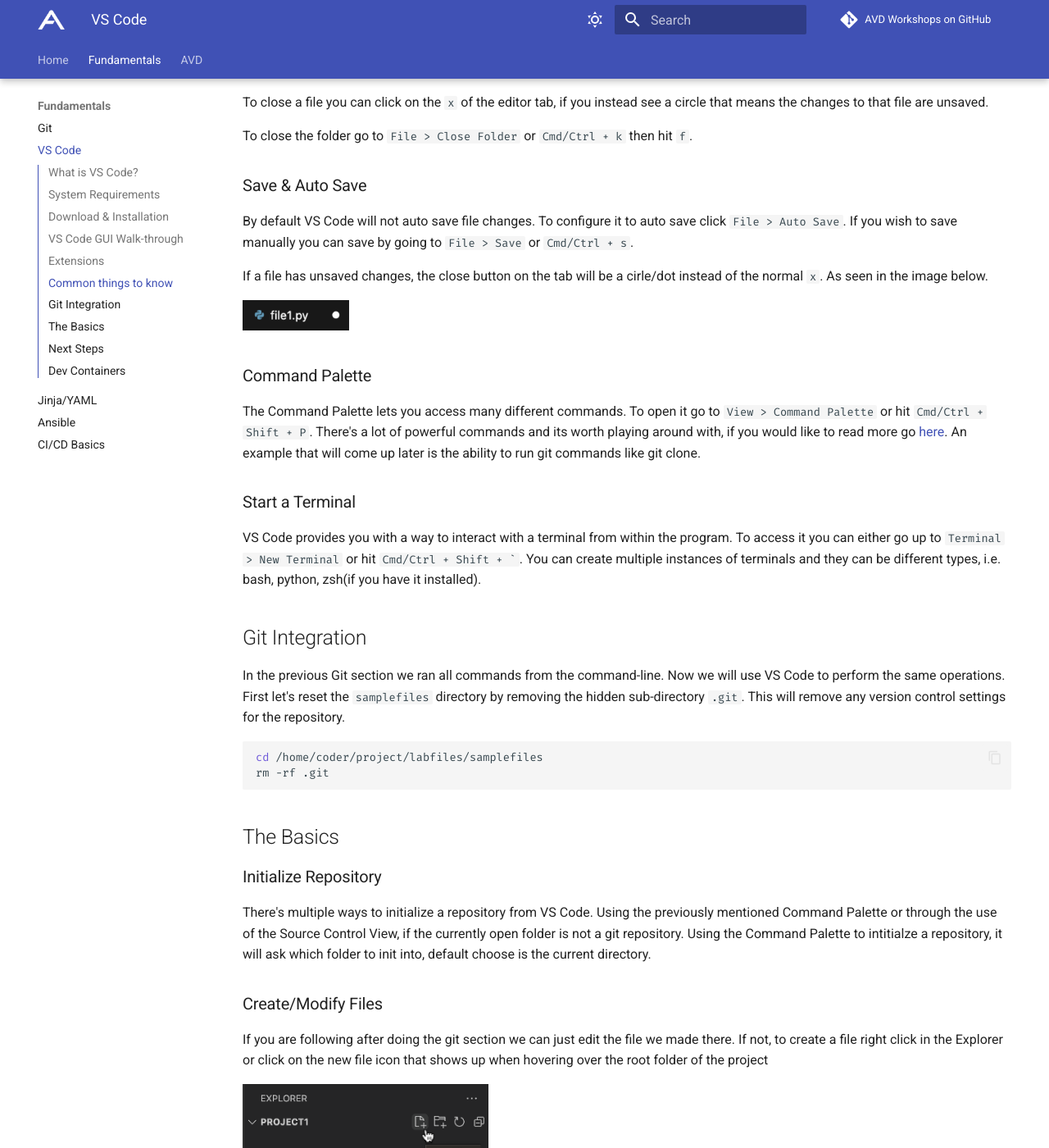
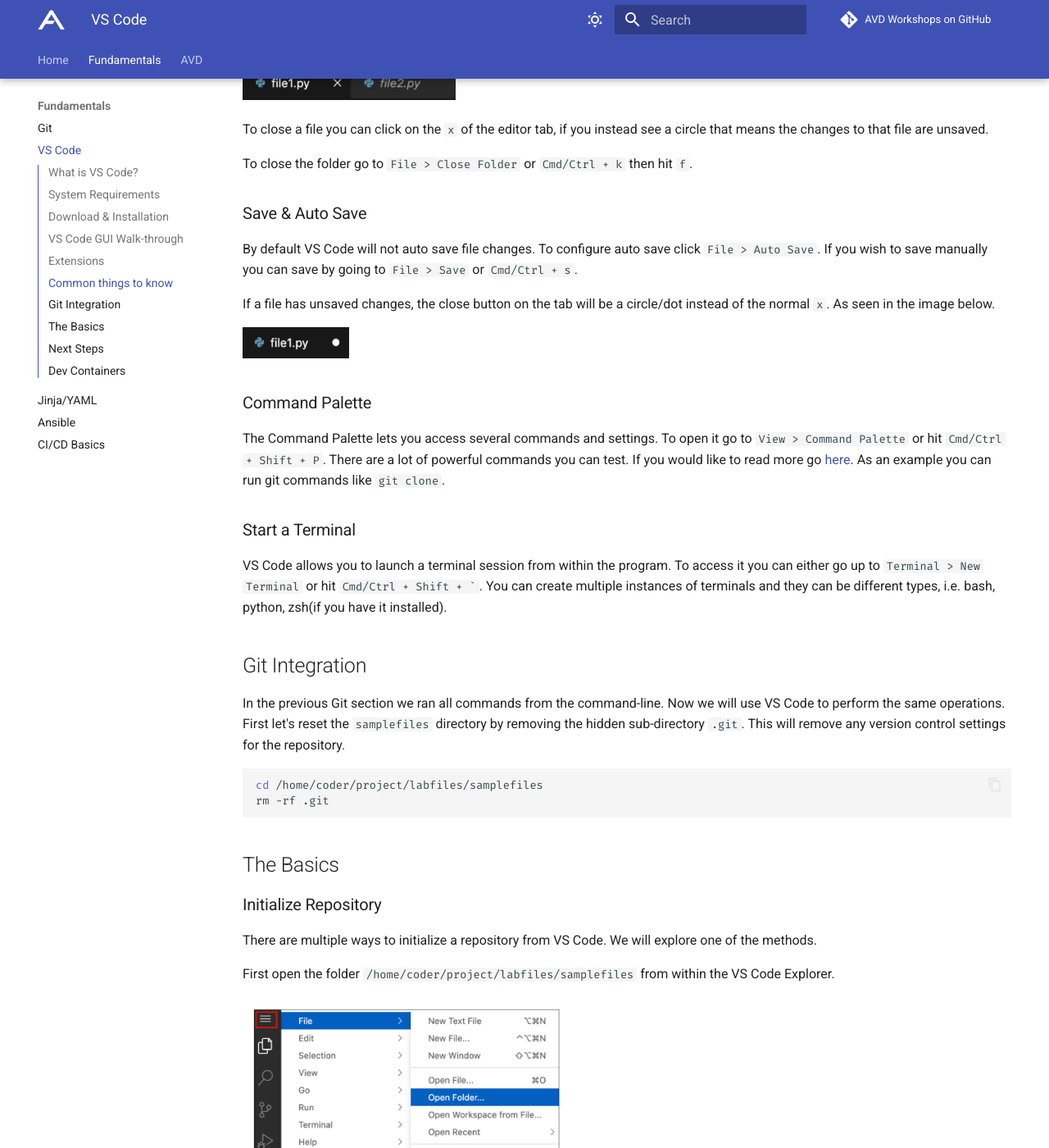
Before and after one commit to aristanetworks/avd-workshops, an MkDocs documentation site: the page built from workshops/vscode.md, in a window 1280 px wide and 1400 px high, scrolled down 2931 px. Shown: the whole window at 82% size. Built offline with MkDocs 1.6.1 and Material for MkDocs 9.7.7, drawn with Linux system fonts in a browser that asks for light colours; comment, search, counter and statistics services are not loaded; some of the changed text lies outside the part shown.

Commit message:
added initialize repo section

````diff
--- a/workshops/vscode.md
+++ b/workshops/vscode.md
@@ -9,6 +9,7 @@
 VS Code integrates directly with Git and allows Network Engineers to easily perform the following tasks:
 
 - Edit Files
+- Drag and Drop Files into the Explorer
 - Visually Compare File Diffs
 - Write & Test Scripts
 - Open Terminals for various shells
@@ -49,11 +50,11 @@
 ![VS Code Screenshot](assets/images/vscode_screenshot.png){: style="width:1000px"}
 
 ???+ note
-    You `Activity Bar` may have different icons for the extensions you have installed.
+    Your `Activity Bar` may have different icons for the extensions you have installed.
 
 ## Extensions
 
-These are tons of extensions to enhance your experience with VS Code. Below is a list of recommended extensions that are commonly used. For a full list of available extensions visit the [VS Code Marketplace](https://marketplace.visualstudio.com/VSCode).
+There are tons of extensions to enhance your experience with VS Code. Below is a list of recommended extensions that are commonly used. For a full list of available extensions visit the [VS Code Marketplace](https://marketplace.visualstudio.com/VSCode).
 
 - Markdown All-in-One (Yu Zhang)
 - YAML (Red Hat)
@@ -76,19 +77,19 @@
 
 ### Save & Auto Save
 
-By default VS Code will not auto save file changes. To configure it to auto save click ```File > Auto Save```. If you wish to save manually you can save by going to ```File > Save``` or ```Cmd/Ctrl + s```.
+By default VS Code will not auto save file changes. To configure auto save click ```File > Auto Save```. If you wish to save manually you can save by going to ```File > Save``` or ```Cmd/Ctrl + s```.
 
-If a file has unsaved changes, the close button on the tab will be a cirle/dot instead of the normal ```x```. As seen in the image below.
+If a file has unsaved changes, the close button on the tab will be a circle/dot instead of the normal ```x```. As seen in the image below.
 
 ![VS Code Logo](assets/images/vscode_Unsaved_Changes.png){: style="width:130px"}
 
 ### Command Palette
 
-The Command Palette lets you access many different commands. To open it go to ```View > Command Palette``` or hit ```Cmd/Ctrl + Shift + P```. There's a lot of powerful commands and its worth playing around with, if you would like to read more go [here](https://code.visualstudio.com/docs/getstarted/userinterface#_command-palette). An example that will come up later is the ability to run git commands like git clone.
+The Command Palette lets you access several commands and settings. To open it go to ```View > Command Palette``` or hit ```Cmd/Ctrl + Shift + P```. There are a lot of powerful commands you can test. If you would like to read more go [here](https://code.visualstudio.com/docs/getstarted/userinterface#_command-palette). As an example you can run git commands like `git clone`.
 
 ### Start a Terminal
 
-VS Code provides you with a way to interact with a terminal from within the program. To access it you can either go up to ```Terminal > New Terminal``` or hit ```Cmd/Ctrl + Shift + ` ```. You can create multiple instances of terminals and they can be different types, i.e. bash, python, zsh(if you have it installed).
+VS Code allows you to launch a terminal session from within the program. To access it you can either go up to ```Terminal > New Terminal``` or hit ```Cmd/Ctrl + Shift + ` ```. You can create multiple instances of terminals and they can be different types, i.e. bash, python, zsh(if you have it installed).
 
 ## Git Integration
 
@@ -103,7 +104,23 @@
 
 ### Initialize Repository
 
-There's multiple ways to initialize a repository from VS Code. Using the previously mentioned Command Palette or through the use of the Source Control View, if the currently open folder is not a git repository. Using the Command Palette to intitialze a repository, it will ask which folder to init into, default choose is the current directory.
+There are multiple ways to initialize a repository from VS Code. We will explore one of the methods.
+
+First open the folder `/home/coder/project/labfiles/samplefiles` from within the VS Code Explorer.
+
+![Folder Open](assets/images/vscode_open_folder.png){: style="width:400px"}
+
+Next click on the `Source Control` icon in the Activity Bar, and then click `Initialize Repository`.
+
+![Init Repo](assets/images/vscode_init_repo.png){: style="width:300px"}
+
+This is equivalent to running `git init` from within that directory.
+
+Several things just happened and VS Code is giving us a visual representation to an repository that has been newly created.  The `Source Control` icon now shows a blue dot with a `6`.  This is indicates there a 6 files that have changed or in this case are currently untracked, represented by the capital `U` next to each file.
+
+Also, in the bottom left corner of status bar we can see we are on the `main`* branch.
+
+![status bar](assets/images/vscode_status_bar.png){: style="width:400px"}
 
 ### Create/Modify Files
 
````
Also changed, not shown: workshops/assets/images/vscode_init_repo.png (added), workshops/assets/images/vscode_open_folder.png (added), workshops/assets/images/vscode_status_bar.png (added).
